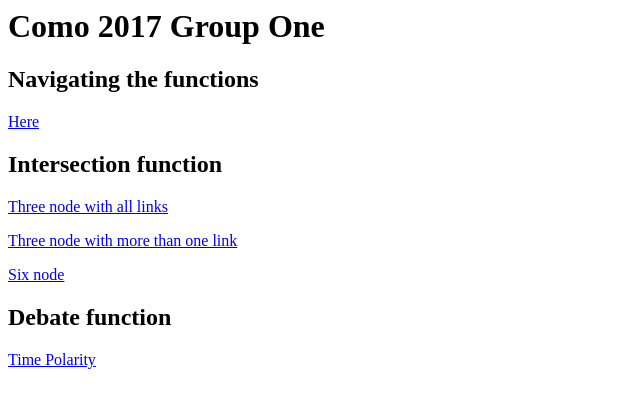
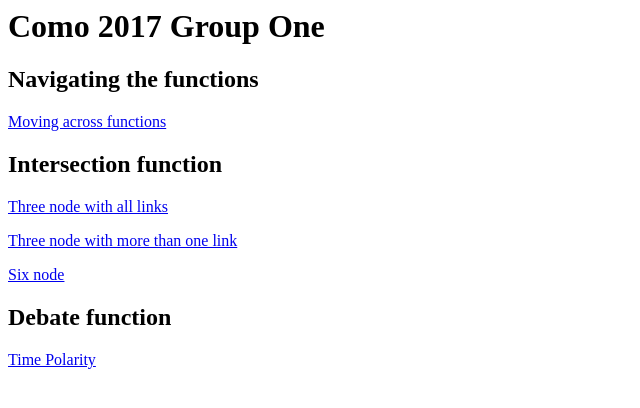
Before and after one commit to alxbutterworth/como2017, a plain HTML site: page index.html in a window 1280 px wide. Shown: the whole page, without its empty margins (0-640 px from the left). Drawn offline with Linux system fonts and the light colour scheme.

Commit message:
Rename links

```diff
--- a/index.html
+++ b/index.html
@@ -3,7 +3,7 @@
 <h1>Como 2017 Group One</h1>
 
 <h2>Navigating the functions</h2>
-<p><a href="movement/rectnavandmove.html">Here</a></p>
+<p><a href="movement/rectnavandmove.html">Moving across functions</a></p>
 
 <h2>Intersection function</h2>
 <p><a href="polimatters/people.htm">Three node with all links</a></p>
```
